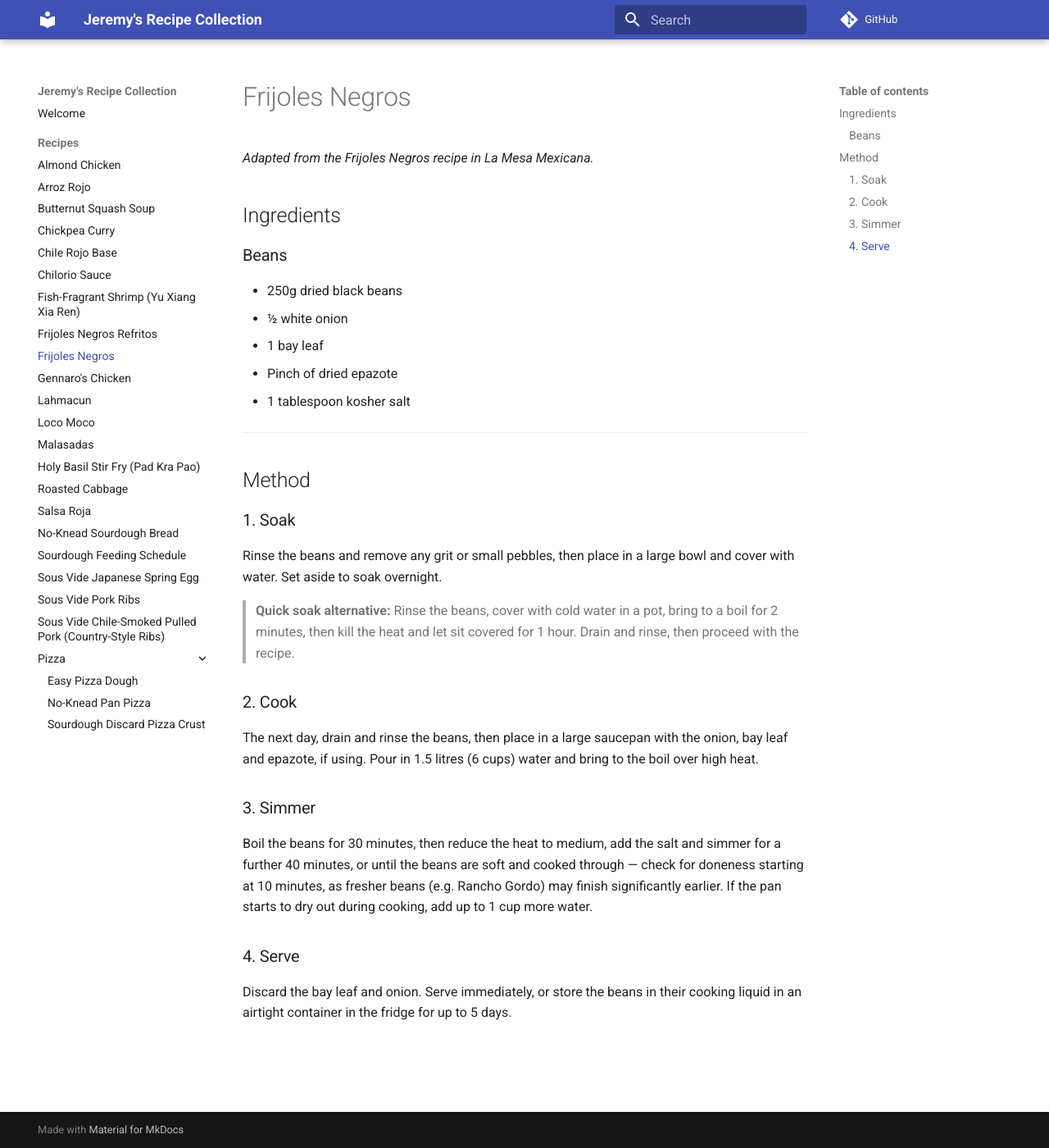
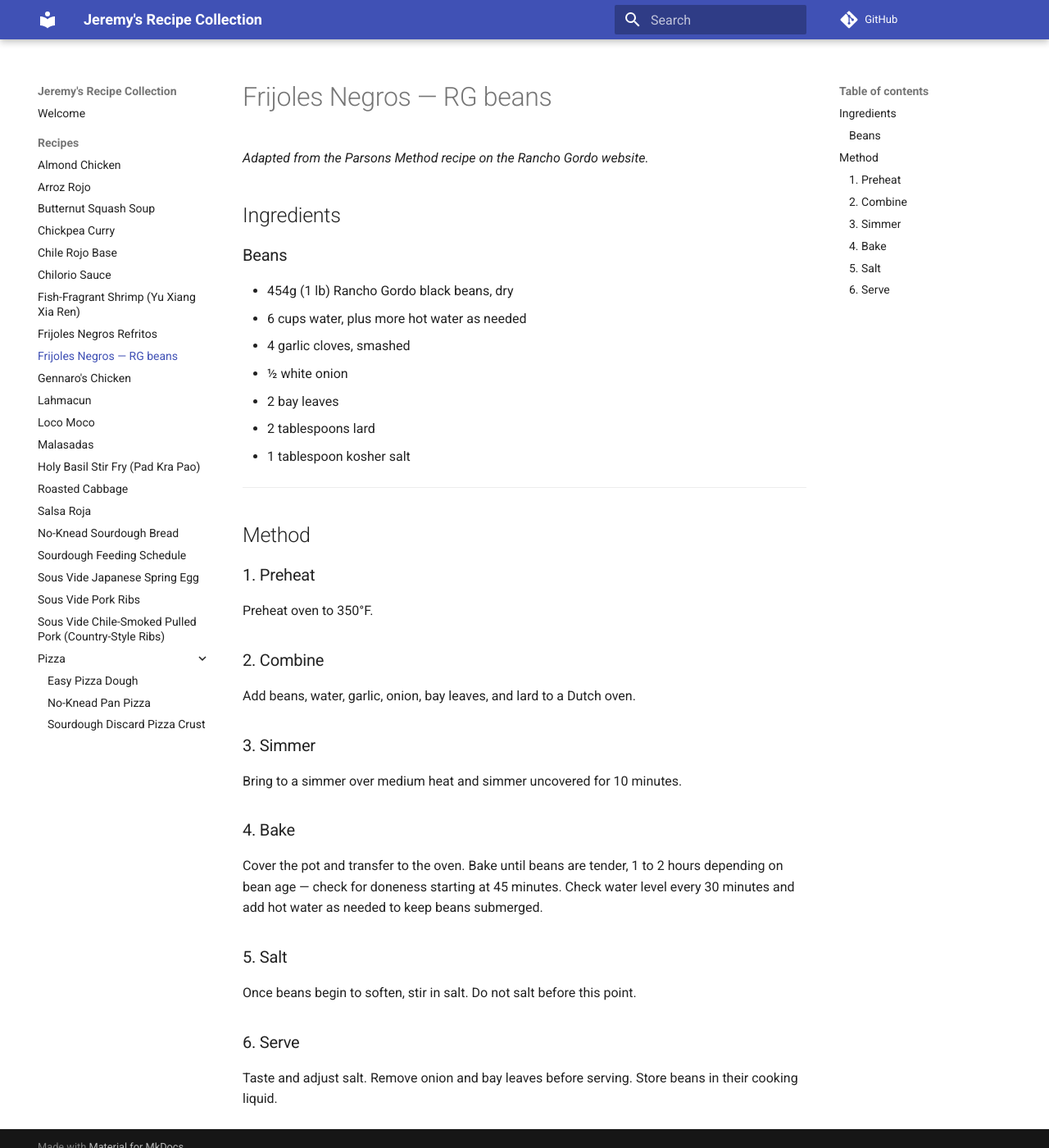
Before and after one commit to normanj9/recipes, an MkDocs documentation site: the page built from docs/recipes/frijoles-negros.md, in a window 1280 px wide and 1400 px high. Shown: the whole window at 82% size. Built offline with MkDocs 1.6.1 and Material for MkDocs 9.7.7, drawn with Linux system fonts in a browser that asks for light colours; comment, search, counter and statistics services are not loaded.

Commit message:
Update frijoles-negros.md

```diff
--- a/docs/recipes/frijoles-negros.md
+++ b/docs/recipes/frijoles-negros.md
@@ -1,35 +1,43 @@
-# Frijoles Negros
+# Frijoles Negros — RG beans
 
-*Adapted from the Frijoles Negros recipe in La Mesa Mexicana.*
+*Adapted from the Parsons Method recipe on the Rancho Gordo website.*
 
 ## Ingredients
 
 ### Beans
 
-- 250g dried black beans
+- 454g (1 lb) Rancho Gordo black beans, dry
+- 6 cups water, plus more hot water as needed
+- 4 garlic cloves, smashed
 - ½ white onion
-- 1 bay leaf
-- Pinch of dried epazote
+- 2 bay leaves
+- 2 tablespoons lard
 - 1 tablespoon kosher salt
 
 ---
 
 ## Method
 
-### 1. Soak
+### 1. Preheat
 
-Rinse the beans and remove any grit or small pebbles, then place in a large bowl and cover with water. Set aside to soak overnight.
+Preheat oven to 350°F.
 
-> **Quick soak alternative:** Rinse the beans, cover with cold water in a pot, bring to a boil for 2 minutes, then kill the heat and let sit covered for 1 hour. Drain and rinse, then proceed with the recipe.
+### 2. Combine
 
-### 2. Cook
-
-The next day, drain and rinse the beans, then place in a large saucepan with the onion, bay leaf and epazote, if using. Pour in 1.5 litres (6 cups) water and bring to the boil over high heat.
+Add beans, water, garlic, onion, bay leaves, and lard to a Dutch oven.
 
 ### 3. Simmer
 
-Boil the beans for 30 minutes, then reduce the heat to medium, add the salt and simmer for a further 40 minutes, or until the beans are soft and cooked through — check for doneness starting at 10 minutes, as fresher beans (e.g. Rancho Gordo) may finish significantly earlier. If the pan starts to dry out during cooking, add up to 1 cup more water.
+Bring to a simmer over medium heat and simmer uncovered for 10 minutes.
 
-### 4. Serve
+### 4. Bake
 
-Discard the bay leaf and onion. Serve immediately, or store the beans in their cooking liquid in an airtight container in the fridge for up to 5 days.
+Cover the pot and transfer to the oven. Bake until beans are tender, 1 to 2 hours depending on bean age — check for doneness starting at 45 minutes. Check water level every 30 minutes and add hot water as needed to keep beans submerged.
+
+### 5. Salt
+
+Once beans begin to soften, stir in salt. Do not salt before this point.
+
+### 6. Serve
+
+Taste and adjust salt. Remove onion and bay leaves before serving. Store beans in their cooking liquid.
```
